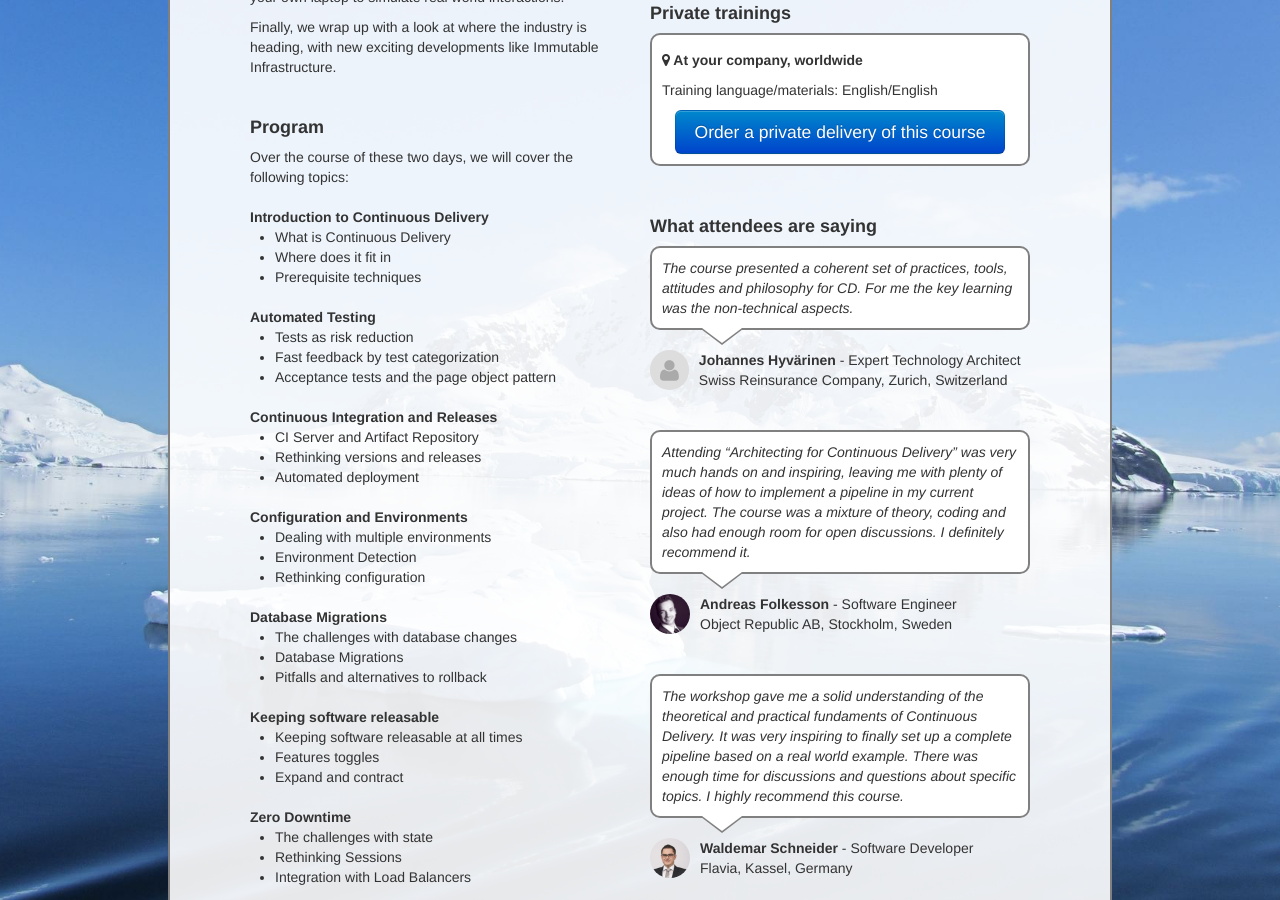
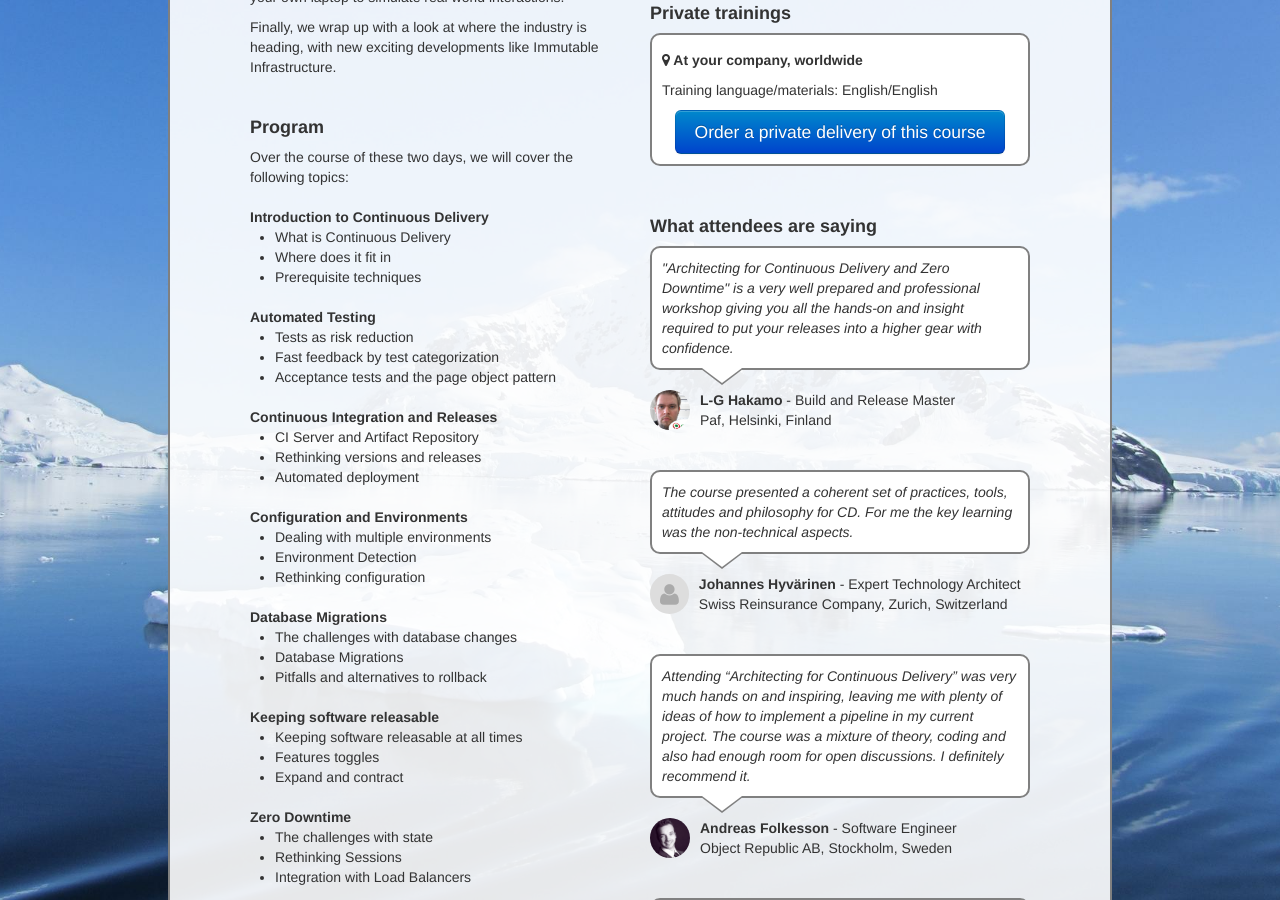
Before and after one commit to axelfontaine/axelfontaine.com, a Jekyll site: the page built from training/continuousdelivery.html, in a window 1280 px wide and 900 px high, scrolled down 969 px. Built offline with Jekyll 4.4.1, drawn with Linux system fonts in a browser that asks for light colours.

Commit message:
Added LG Hakamo testimonial

```diff
--- a/training/continuousdelivery.html
+++ b/training/continuousdelivery.html
@@ -168,6 +168,21 @@ category: Training
             <p class="training-section-head">What attendees are saying</p>
 
             <div class="quote">
+                <div class="quote">
+                    <div class="bubble">
+                        "Architecting for Continuous Delivery and Zero Downtime" is a very well prepared and professional workshop
+                        giving you all the hands-on and insight required to put your releases into a higher gear with confidence.
+                    </div>
+                    <div class="attribution">
+                        <div>
+                            <img src="/assets/faces/lghakamo.jpg" class="img-circle">
+                        </div>
+                        <div>
+                            <strong>L-G Hakamo</strong> -
+                            Build and Release Master<br/>Paf, Helsinki, Finland
+                        </div>
+                    </div>
+                </div>
                 <div class="bubble">
                     The course presented a coherent set of practices, tools, attitudes
                     and philosophy for CD. For me the key learning was the non-technical
```
Also changed, not shown: assets/faces/lghakamo.jpg (added).
